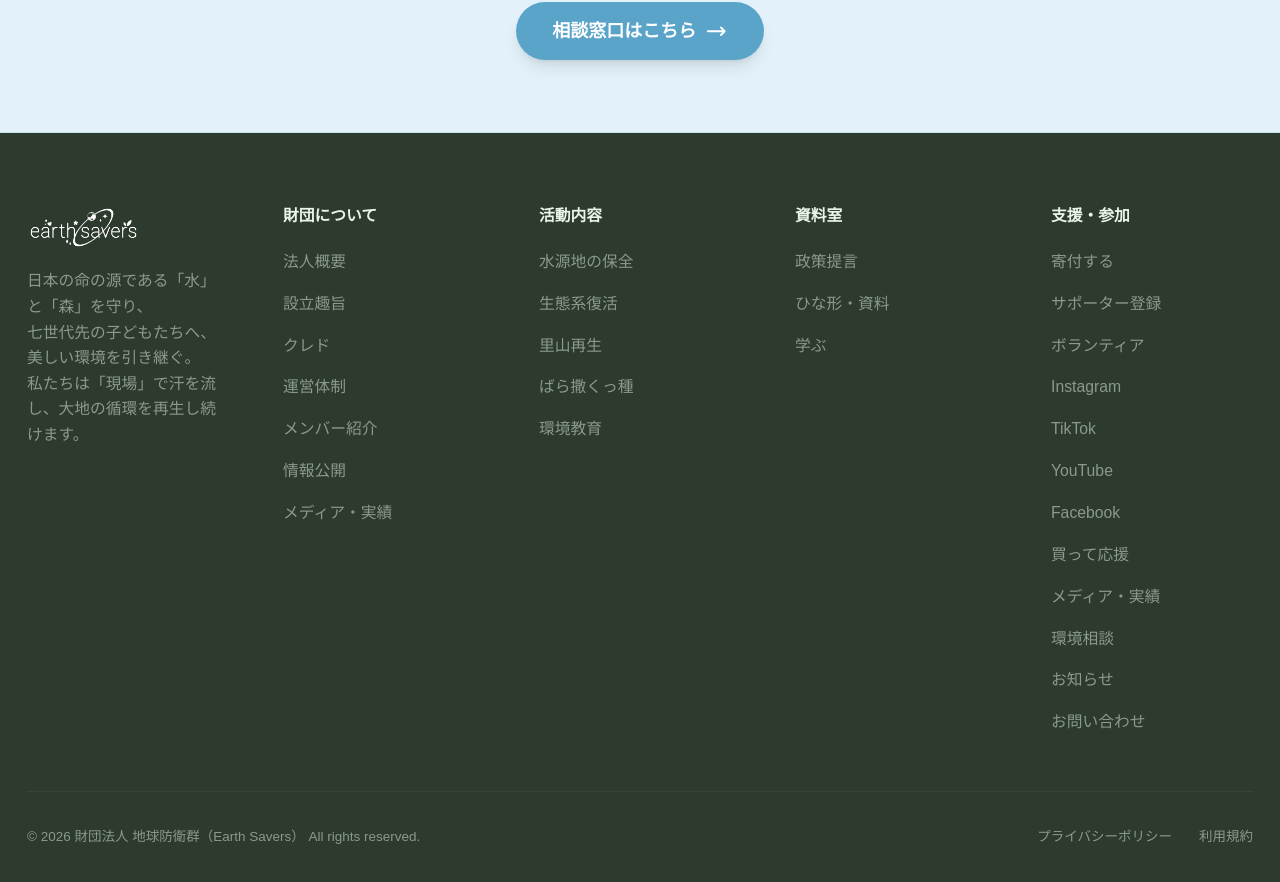
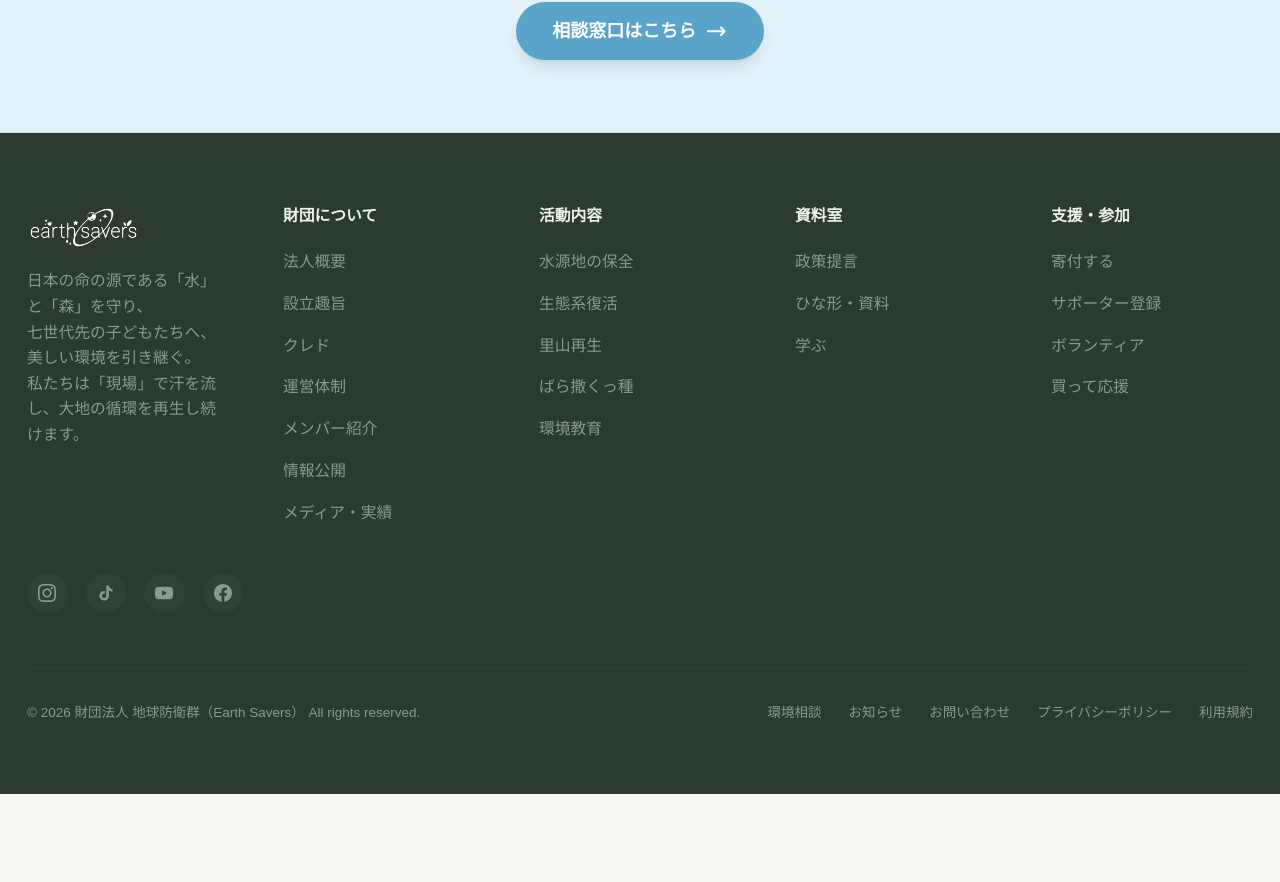
Before and after one commit to haitakamak-cmyk/earth-savers-web, a Next.js app: page / in a window 1280 px wide. Shown: the part 4819-5701 px from the top of the page. After the commit the page ends 5613 px from the top, so only its background shows below. Built offline with nearby package versions, Linux system fonts and the light colour scheme; a web font is replaced by a local one.

Commit message:
chore: earth-savers-web の未コミット変更をまとめて反映

```diff
--- a/src/app/consultation/page.tsx
+++ b/src/app/consultation/page.tsx
@@ -49,7 +49,7 @@ const steps: Step[] = [
   {
     step: "04",
     title: "それでもわからないことがあれば相談する",
-    body: "自分たちで検討した上で、方法が見つからない・法的な判断が必要な場合は、環境相談窓口にお問い合わせください。連携する弁護士・専門家とともに対応を検討します。",
+    body: "自分たちで検討した上で、方法が見つからない・法的な判断が必要な場合は、環境相談窓口にお問い合わせください。内容を確認のうえ、状況に応じた対応をご案内します。",
     link: {
       label: "相談フォームへ →",
       href: "/contact?category=environment-consultation",
--- a/src/components/Footer.tsx
+++ b/src/components/Footer.tsx
@@ -37,27 +37,68 @@ const footerLinks = [
       { label: "寄付する", href: "/join#donation" },
       { label: "サポーター登録", href: "/join#supporter" },
       { label: "ボランティア", href: "/join#volunteer" },
-      ...appSnsLinks.map((l) => ({
-        id: l.id,
-        label: l.label,
-        href: l.href,
-        external: l.external,
-        disabled: l.disabled,
-      })),
       { label: "買って応援", href: "/shop" },
-      { label: "メディア・実績", href: "/media" },
-      { label: "環境相談", href: "/consultation" },
-      { label: "お知らせ", href: "/news" },
-      { label: "お問い合わせ", href: "/contact" },
     ],
   },
 ];
 
+function SnsIcon({ id }: { id: string }) {
+  const common = "h-4 w-4";
+  switch (id) {
+    case "sns-instagram":
+      return (
+        <svg
+          className={common}
+          viewBox="0 0 24 24"
+          fill="currentColor"
+          aria-hidden
+        >
+          <path d="M12 2.163c3.204 0 3.584.012 4.85.07 3.252.148 4.771 1.691 4.919 4.919.058 1.265.069 1.645.069 4.849 0 3.205-.012 3.584-.069 4.849-.149 3.225-1.664 4.771-4.919 4.919-1.266.058-1.644.07-4.85.07-3.204 0-3.584-.012-4.849-.07-3.26-.149-4.771-1.699-4.919-4.92-.058-1.265-.07-1.644-.07-4.849 0-3.204.013-3.583.07-4.849.149-3.227 1.664-4.771 4.919-4.919 1.266-.057 1.645-.069 4.849-.069zm0-2.163c-3.259 0-3.667.014-4.947.072-4.358.2-6.78 2.618-6.98 6.98-.059 1.281-.073 1.689-.073 4.948 0 3.259.014 3.668.072 4.948.2 4.358 2.618 6.78 6.98 6.98 1.281.058 1.689.072 4.948.072 3.259 0 3.668-.014 4.948-.072 4.354-.2 6.782-2.618 6.979-6.98.059-1.28.073-1.689.073-4.948 0-3.259-.014-3.667-.072-4.947-.196-4.354-2.617-6.78-6.979-6.98-1.281-.059-1.69-.073-4.949-.073zm0 5.838c-3.403 0-6.162 2.759-6.162 6.162s2.759 6.163 6.162 6.163 6.162-2.759 6.162-6.163c0-3.403-2.759-6.162-6.162-6.162zm0 10.162c-2.209 0-4-1.79-4-4 0-2.209 1.791-4 4-4s4 1.791 4 4c0 2.21-1.791 4-4 4zm6.406-11.845c-.796 0-1.441.645-1.441 1.44s.645 1.44 1.441 1.44c.795 0 1.439-.645 1.439-1.44s-.644-1.44-1.439-1.44z" />
+        </svg>
+      );
+    case "sns-tiktok":
+      return (
+        <svg
+          className={common}
+          viewBox="0 0 24 24"
+          fill="currentColor"
+          aria-hidden
+        >
+          <path d="M19.59 6.69a4.83 4.83 0 01-3.77-4.25V2h-3.45v13.67a2.89 2.89 0 01-5.2 1.74 2.89 2.89 0 012.31-4.64 2.93 2.93 0 01.88.13V9.4a6.84 6.84 0 00-1-.05A6.33 6.33 0 005 20.1a6.34 6.34 0 0010.86-4.43v-7a8.16 8.16 0 004.77 1.52v-3.4a4.85 4.85 0 01-1-.1z" />
+        </svg>
+      );
+    case "sns-youtube":
+      return (
+        <svg
+          className={common}
+          viewBox="0 0 24 24"
+          fill="currentColor"
+          aria-hidden
+        >
+          <path d="M23.498 6.186a3.016 3.016 0 00-2.122-2.136C19.505 3.545 12 3.545 12 3.545s-7.505 0-9.377.505A3.017 3.017 0 00.502 6.186C0 8.07 0 12 0 12s0 3.93.502 5.814a3.016 3.016 0 002.122 2.136c1.871.505 9.376.505 9.376.505s7.505 0 9.377-.505a3.015 3.015 0 002.122-2.136C24 15.93 24 12 24 12s0-3.93-.502-5.814zM9.545 15.568V8.432L15.818 12l-6.273 3.568z" />
+        </svg>
+      );
+    case "sns-facebook":
+      return (
+        <svg
+          className={common}
+          viewBox="0 0 24 24"
+          fill="currentColor"
+          aria-hidden
+        >
+          <path d="M24 12.073c0-6.627-5.373-12-12-12s-12 5.373-12 12c0 5.99 4.388 10.954 10.125 11.854v-8.385H7.078v-3.47h3.047V9.43c0-3.007 1.792-4.669 4.533-4.669 1.312 0 2.686.235 2.686.235v2.953H15.83c-1.491 0-1.956.925-1.956 1.874v2.25h3.328l-.532 3.47h-2.796v8.385C19.612 23.027 24 18.062 24 12.073z" />
+        </svg>
+      );
+    default:
+      return null;
+  }
+}
+
 export function Footer() {
   return (
     <footer className="bg-text-primary text-ivory-warm">
-      <div className="max-w-6xl mx-auto px-4 sm:px-6 py-12 sm:py-16">
-        <div className="grid grid-cols-1 sm:grid-cols-2 lg:grid-cols-5 gap-8 sm:gap-12">
+      <div className="mx-auto max-w-6xl px-4 py-12 sm:px-6 sm:py-16">
+        <div className="grid grid-cols-1 gap-8 sm:grid-cols-2 sm:gap-12 lg:grid-cols-5">
           {/* Logo & Description */}
           <div className="sm:col-span-2 lg:col-span-1">
             <Image
@@ -65,9 +106,9 @@ export function Footer() {
               alt="Earth Savers - 地球防衛群"
               width={160}
               height={42}
-              className="h-10 w-auto mb-4"
+              className="mb-4 h-10 w-auto"
             />
-            <p className="text-sm text-text-muted leading-relaxed">
+            <p className="text-sm leading-relaxed text-text-muted">
               日本の命の源である「水」と「森」を守り、<br />
               七世代先の子どもたちへ、美しい環境を引き継ぐ。<br />
               私たちは「現場」で汗を流し、大地の循環を再生し続けます。
@@ -77,33 +118,18 @@ export function Footer() {
           {/* Link Groups */}
           {footerLinks.map((group) => (
             <div key={group.title}>
-              <h3 className="text-sm font-bold mb-4 text-wakakusa-light">
+              <h3 className="mb-4 text-sm font-bold text-wakakusa-light">
                 {group.title}
               </h3>
               <ul className="space-y-2.5">
                 {group.links.map((link) => (
-                  <li
-                    key={"id" in link && link.id ? link.id : `${link.label}-${link.href}`}
-                  >
-                    {"disabled" in link && link.disabled ? (
-                      <span className="text-sm text-text-muted/70">{link.label}</span>
-                    ) : "external" in link && link.external ? (
-                      <a
-                        href={link.href}
-                        target="_blank"
-                        rel="noopener noreferrer"
-                        className="text-sm text-text-muted transition-colors hover:text-ivory-warm"
-                      >
-                        {link.label}
-                      </a>
-                    ) : (
+                  <li key={`${link.label}-${link.href}`}>
                     <Link
                       href={link.href}
                       className="text-sm text-text-muted transition-colors hover:text-ivory-warm"
                     >
                       {link.label}
                     </Link>
-                    )}
                   </li>
                 ))}
               </ul>
@@ -111,23 +137,56 @@ export function Footer() {
           ))}
         </div>
 
+        {/* SNS Icons */}
+        <div className="mt-10 flex flex-wrap items-center gap-4">
+          {appSnsLinks
+            .filter((l) => !l.disabled)
+            .map((link) => (
+              <a
+                key={link.id}
+                href={link.href}
+                target="_blank"
+                rel="noopener noreferrer"
+                className="flex h-9 w-9 items-center justify-center rounded-full bg-text-secondary/20 text-text-muted transition-colors hover:bg-wakakusa hover:text-white"
+                aria-label={link.label}
+              >
+                <SnsIcon id={link.id} />
+              </a>
+            ))}
+        </div>
+
         {/* Bottom Bar */}
-        <div className="mt-12 pt-8 border-t border-text-secondary/30">
-          <div className="flex flex-col sm:flex-row justify-between items-center gap-4">
-            <p className="text-xs text-text-muted">
+        <div className="mt-12 border-t border-text-secondary/30 pt-8">
+          <div className="flex flex-col items-center justify-between gap-4 sm:flex-row sm:items-start">
+            <p className="text-center text-xs text-text-muted sm:text-left">
               &copy; {new Date().getFullYear()} 財団法人 地球防衛群（Earth
               Savers） All rights reserved.
             </p>
-            <div className="flex gap-6 text-xs text-text-muted">
+            <div className="flex flex-wrap justify-center gap-x-6 gap-y-2 text-xs text-text-muted sm:justify-end">
+              <Link
+                href="/consultation"
+                className="transition-colors hover:text-ivory-warm"
+              >
+                環境相談
+              </Link>
+              <Link href="/news" className="transition-colors hover:text-ivory-warm">
+                お知らせ
+              </Link>
+              <Link
+                href="/contact"
+                className="transition-colors hover:text-ivory-warm"
+              >
+                お問い合わせ
+              </Link>
               <Link
                 href="/privacy"
-                className="hover:text-ivory-warm transition-colors"
+                className="transition-colors hover:text-ivory-warm"
               >
                 プライバシーポリシー
               </Link>
               <Link
                 href="/terms"
-                className="hover:text-ivory-warm transition-colors"
+                className="transition-colors hover:text-ivory-warm"
               >
                 利用規約
               </Link>
```
Lines whose indentation alone changed are shown as unchanged.
